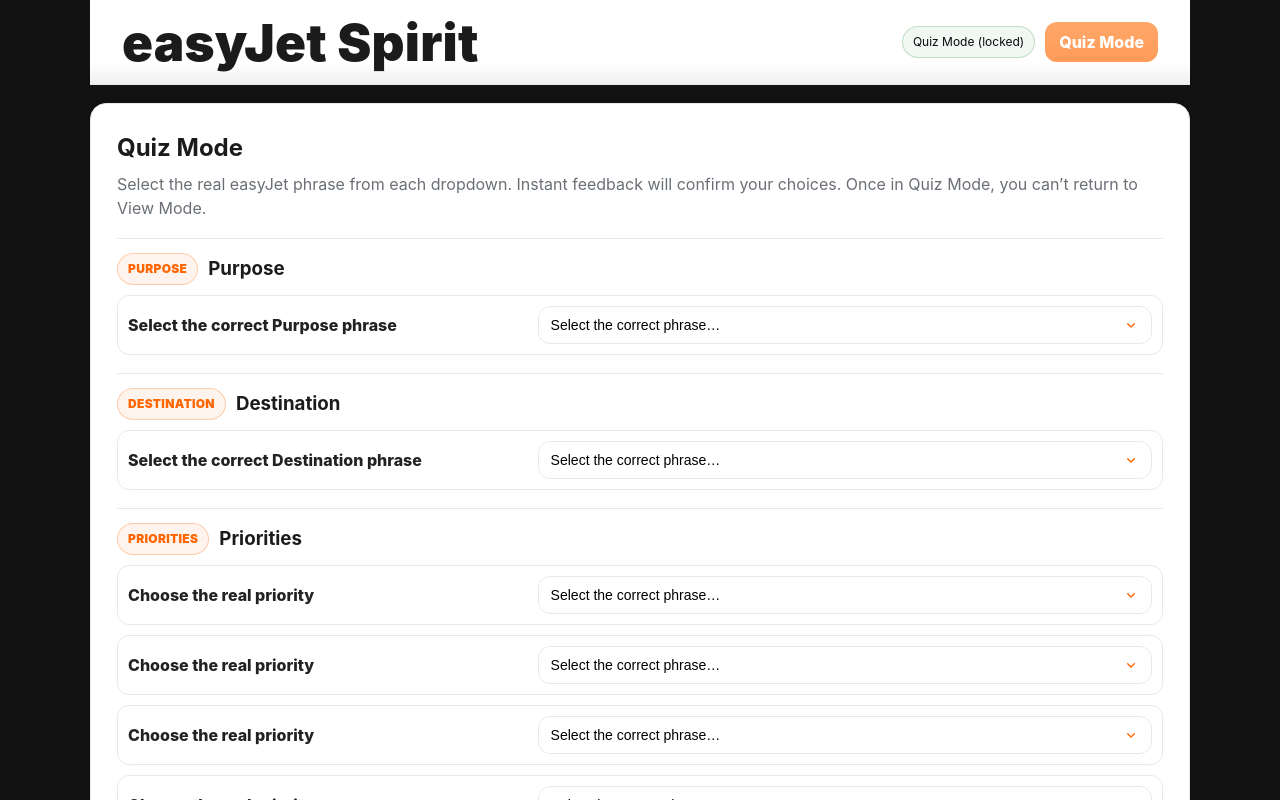
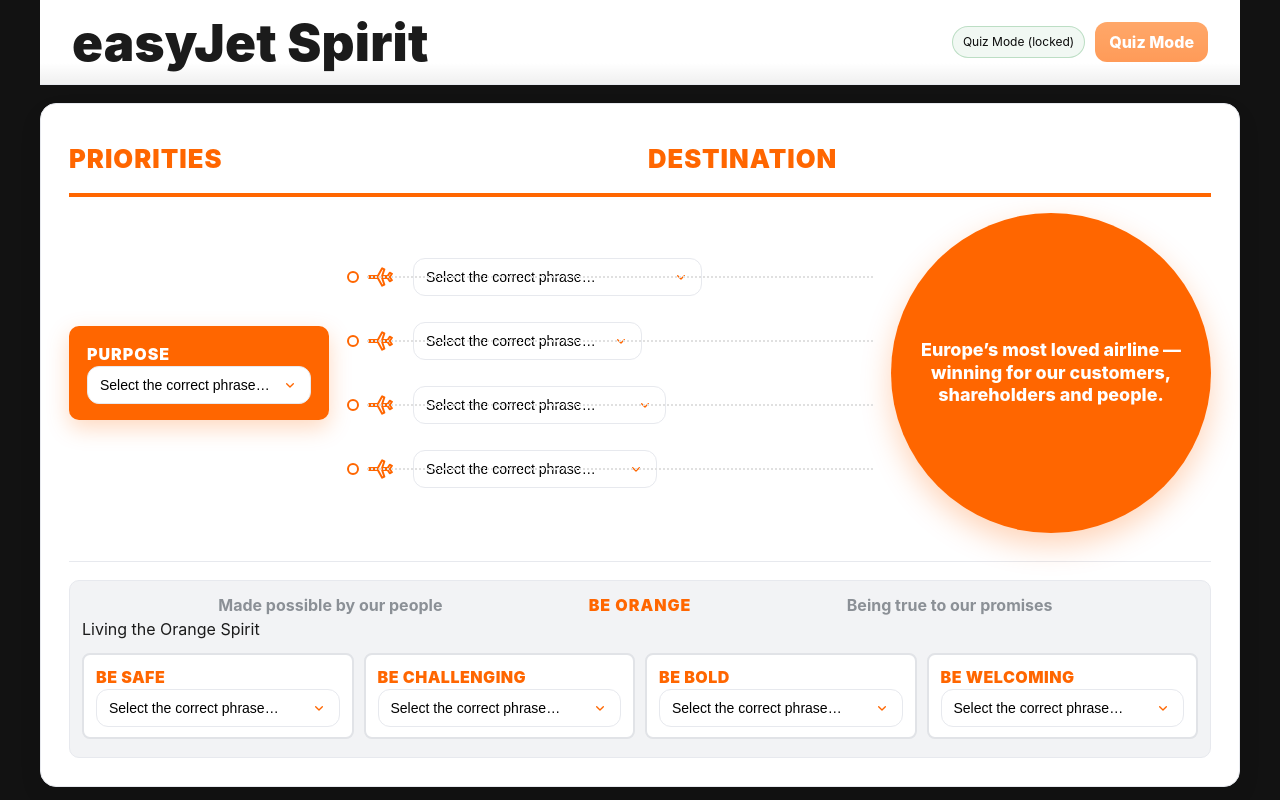
Before and after one commit to aleoliveto/CDS, a React (Vite) app in the folder frontend/: page /spirit in a window 1280 px wide. Both pictures are taken after a click on the button "Start Quiz". Built offline with nearby package versions, Linux system fonts and the light colour scheme.

Commit message:
Update SpiritPage.jsx

```diff
--- a/frontend/src/pages/SpiritPage.jsx
+++ b/frontend/src/pages/SpiritPage.jsx
@@ -2,50 +2,50 @@
 import "../SpiritPage.css";
 
 /**
- * easyJet SpiritPage — Board-Style Build
- * - View Mode: mirrors the internal “board” layout (chevron Purpose, dotted Priorities,
- *   Destination circle, BE ORANGE band)
- * - Quiz Mode: dropdown MCQs with randomized distractors, one-way switch
- * - Instant feedback: ✅ green fade / ❌ red shake
- * - Strict containment & responsive (desktop + iPad)
+ * easyJet SpiritPage — Board layout with inline dropdown quiz
+ * View Mode: static board
+ * Quiz Mode: same layout, phrases become dropdowns in-place
+ * - Priorities rows -> select
+ * - Purpose body -> select
+ * - BE ORANGE subtitles -> select
+ * - Destination circle stays static (read-only)
+ * Lock: once in Quiz Mode, cannot go back
+ * Feedback: ✅ fade green / ❌ shake red on each field
  */
 
 const DATA = {
   purpose: {
     label: "Purpose",
-    value: "Making low-cost travel easy",
+    correct: "Making low-cost travel easy",
     distractors: ["Making high-cost travel luxurious", "Making every seat free"],
   },
-  destination: {
-    label: "Destination",
-    value:
+  destination:
     "Europe’s most loved airline — winning for our customers, shareholders and people.",
-    distractors: [
-      "The world’s most luxurious airline — delighting VIPs only.",
-      "The biggest airline on Earth — at any cost.",
-    ],
-  },
   priorities: [
     {
-      label: "Building Europe’s best network",
+      id: "p1",
+      correct: "Building Europe’s best network",
       distractors: [
         "Becoming the world’s biggest carrier",
         "Connecting every country in the world",
       ],
     },
     {
-      label: "Transforming revenue",
+      id: "p2",
+      correct: "Transforming revenue",
       distractors: ["Maximising flight occupancy", "Expanding customer loyalty"],
     },
     {
-      label: "Delivering ease and reliability",
+      id: "p3",
+      correct: "Delivering ease and reliability",
       distractors: [
         "Improving cabin seating",
         "Offering the lowest fares always",
       ],
     },
     {
-      label: "Driving our low-cost model",
+      id: "p4",
+      correct: "Driving our low-cost model",
       distractors: [
         "Cutting all customer amenities",
         "Reducing aircraft maintenance",
@@ -54,87 +54,36 @@
   ],
   beOrange: [
     {
-      label: "Living the Orange Spirit",
-      hint: "Made possible by our people",
-      distractors: ["Living the Green Spirit", "Embracing the Blue Vision"],
-    },
-    {
-      label: "BE SAFE — Always with safety at our heart",
-      hint: "—",
+      id: "bo-safe",
+      title: "BE SAFE",
+      correct: "Always with safety at our heart",
       distractors: ["Safety is optional", "Safety only for long flights"],
     },
     {
-      label: "BE CHALLENGING — Always challenging cost",
-      hint: "—",
+      id: "bo-challenging",
+      title: "BE CHALLENGING",
+      correct: "Always challenging cost",
       distractors: [
         "Always reducing ticket prices to zero",
         "Always ignoring costs",
       ],
     },
     {
-      label: "BE BOLD — Making a positive difference",
-      hint: "—",
+      id: "bo-bold",
+      title: "BE BOLD",
+      correct: "Making a positive difference",
       distractors: ["Making a neutral impact", "Making a negative difference"],
     },
     {
-      label: "BE WELCOMING — Always warm and welcoming",
-      hint: "Being true to our promises",
-      distractors: [
-        "Always distant and cold",
-        "Always neutral and reserved",
-      ],
+      id: "bo-welcoming",
+      title: "BE WELCOMING",
+      correct: "Always warm and welcoming",
+      distractors: ["Always distant and cold", "Always neutral and reserved"],
     },
   ],
 };
 
-// Utils
-function shuffle(a) {
-  const arr = a.slice();
-  for (let i = arr.length - 1; i > 0; i--) {
-    const j = Math.floor(Math.random() * (i + 1));
-    [arr[i], arr[j]] = [arr[j], arr[i]];
-  }
-  return arr;
-}
-
-function buildQuizItems() {
-  const items = [];
-  items.push({
-    id: "purpose",
-    group: "Purpose",
-    prompt: "Select the correct Purpose phrase",
-    correct: DATA.purpose.value,
-    options: shuffle([DATA.purpose.value, ...DATA.purpose.distractors]),
-  });
-  items.push({
-    id: "destination",
-    group: "Destination",
-    prompt: "Select the correct Destination phrase",
-    correct: DATA.destination.value,
-    options: shuffle([DATA.destination.value, ...DATA.destination.distractors]),
-  });
-  DATA.priorities.forEach((p, i) =>
-    items.push({
-      id: `priority-${i}`,
-      group: "Priorities",
-      prompt: "Choose the real priority",
-      correct: p.label,
-      options: shuffle([p.label, ...p.distractors]),
-    })
-  );
-  DATA.beOrange.forEach((v, i) =>
-    items.push({
-      id: `orange-${i}`,
-      group: "BE ORANGE",
-      prompt: `Choose the real phrase`,
-      correct: v.label,
-      options: shuffle([v.label, ...v.distractors]),
-    })
-  );
-  return items;
-}
-
-// Small inline airplane icon
+// tiny plane icon
 const Plane = () => (
   <svg className="plane-ic" viewBox="0 0 24 24" aria-hidden>
     <path
@@ -147,33 +96,60 @@
   </svg>
 );
 
+// shuffle util
+function shuffle(a) {
+  const arr = a.slice();
+  for (let i = arr.length - 1; i > 0; i--) {
+    const j = Math.floor(Math.random() * (i + 1));
+    [arr[i], arr[j]] = [arr[j], arr[i]];
+  }
+  return arr;
+}
+
 export default function SpiritPage() {
   const [quizMode, setQuizMode] = useState(false);
   const [locked, setLocked] = useState(false);
+
+  // answers and status per id
   const [answers, setAnswers] = useState({});
-  const [status, setStatus] = useState({});
-  const quizItems = useMemo(buildQuizItems, []);
+  const [status, setStatus] = useState({}); // {id: 'correct'|'wrong'}
+
+  // build options once
+  const options = useMemo(() => {
+    const o = {};
+    o.purpose = shuffle([DATA.purpose.correct, ...DATA.purpose.distractors]);
+
+    DATA.priorities.forEach((row) => {
+      o[row.id] = shuffle([row.correct, ...row.distractors]);
+    });
+    DATA.beOrange.forEach((tile) => {
+      o[tile.id] = shuffle([tile.correct, ...tile.distractors]);
+    });
+    return o;
+  }, []);
 
   useEffect(() => {
     if (quizMode) setLocked(true);
   }, [quizMode]);
 
-  const handleSelect = (id, value, correct) => {
-    const ok = value === correct;
-    setAnswers((p) => ({ ...p, [id]: value }));
-    setStatus((p) => ({ ...p, [id]: ok ? "correct" : "wrong" }));
-
+  const mark = (id, ok) => {
+    setStatus((s) => ({ ...s, [id]: ok ? "correct" : "wrong" }));
     if (!ok) {
-      const row = document.getElementById(`row-${id}`);
-      if (row) {
-        row.classList.remove("shake-now");
-        // force reflow
+      const el = document.getElementById(`row-${id}`);
+      if (el) {
+        el.classList.remove("shake-now");
+        // reflow
         // eslint-disable-next-line no-unused-expressions
-        row.offsetHeight;
-        row.classList.add("shake-now");
-        setTimeout(() => row.classList.remove("shake-now"), 550);
+        el.offsetHeight;
+        el.classList.add("shake-now");
+        setTimeout(() => el.classList.remove("shake-now"), 550);
       }
     }
+  };
+
+  const onSelect = (id, value, correct) => {
+    setAnswers((a) => ({ ...a, [id]: value }));
+    mark(id, value === correct);
   };
 
   return (
@@ -195,54 +171,125 @@
         </div>
       </header>
 
-      {!quizMode ? (
       <main className="board-wrap" role="main">
-          {/* TOP STRIP: PRIORITIES heading */}
+        {/* head line */}
         <div className="board-head">
           <div className="board-head-left">PRIORITIES</div>
           <div className="board-head-right">DESTINATION</div>
         </div>
 
-          {/* CORE ROW: chevron purpose, priorities list, destination circle */}
+        {/* core: purpose chevron + priorities + destination */}
         <section className="board-core">
-            {/* Purpose chevron */}
-            <aside className="purpose">
+          {/* PURPOSE */}
+          <aside className={`purpose ${quizMode && status.purpose}`}>
             <div className="purpose-inner">
               <div className="purpose-title">PURPOSE</div>
+
+              {!quizMode ? (
                 <div className="purpose-body">
                   <div>Making</div>
                   <div>low-cost</div>
                   <div>travel easy</div>
                 </div>
+              ) : (
+                <div id="row-purpose" className="purpose-select-wrap">
+                  <select
+                    className={`ej-select ${
+                      status.purpose === "correct"
+                        ? "is-correct"
+                        : status.purpose === "wrong"
+                        ? "is-wrong"
+                        : ""
+                    }`}
+                    value={answers.purpose || ""}
+                    onChange={(e) =>
+                      onSelect("purpose", e.target.value, DATA.purpose.correct)
+                    }
+                  >
+                    <option value="" disabled>
+                      Select the correct phrase…
+                    </option>
+                    {options.purpose.map((v, i) => (
+                      <option key={i} value={v}>
+                        {v}
+                      </option>
+                    ))}
+                  </select>
+                  {status.purpose === "correct" && (
+                    <span className="mark ok-mark">✅</span>
+                  )}
+                  {status.purpose === "wrong" && (
+                    <span className="mark no-mark">❌</span>
+                  )}
+                </div>
+              )}
             </div>
             <div className="purpose-chevron" aria-hidden />
           </aside>
 
-            {/* Priorities list with dotted leaders and plane icons */}
+          {/* PRIORITIES */}
           <div className="prio-list">
-              {DATA.priorities.map((p, i) => (
-                <div key={i} className="prio-row">
+            {DATA.priorities.map((row) => {
+              const st = status[row.id];
+              const val = answers[row.id] || "";
+              return (
+                <div
+                  id={`row-${row.id}`}
+                  key={row.id}
+                  className={`prio-row ${quizMode ? st || "" : ""}`}
+                >
                   <div className="prio-dot" />
                   <div className="prio-leader">
                     <Plane />
-                    <span className="prio-text">{p.label}</span>
+                    {!quizMode ? (
+                      <span className="prio-text">{row.correct}</span>
+                    ) : (
+                      <div className="prio-select">
+                        <select
+                          className={`ej-select ${
+                            st === "correct"
+                              ? "is-correct"
+                              : st === "wrong"
+                              ? "is-wrong"
+                              : ""
+                          }`}
+                          value={val}
+                          onChange={(e) =>
+                            onSelect(row.id, e.target.value, row.correct)
+                          }
+                        >
+                          <option value="" disabled>
+                            Select the correct phrase…
+                          </option>
+                          {options[row.id].map((v, i) => (
+                            <option key={i} value={v}>
+                              {v}
+                            </option>
+                          ))}
+                        </select>
+                        {st === "correct" && (
+                          <span className="mark ok-mark">✅</span>
+                        )}
+                        {st === "wrong" && (
+                          <span className="mark no-mark">❌</span>
+                        )}
+                      </div>
+                    )}
                   </div>
                 </div>
-              ))}
+              );
+            })}
           </div>
 
-            {/* Destination big circle */}
+          {/* DESTINATION circle (read-only) */}
           <aside className="destination">
             <div className="dest-circle">
-                <div className="dest-text">
-                  Europe’s most loved airline — winning for our customers,
-                  shareholders and people.
-                </div>
+              <div className="dest-text">{DATA.destination}</div>
             </div>
           </aside>
         </section>
 
-          {/* BE ORANGE band */}
+        {/* BE ORANGE BAND */}
         <section className="orange-band">
           <div className="orange-band-top">
             <div className="band-col">Made possible by our people</div>
@@ -250,87 +297,62 @@
             <div className="band-col">Being true to our promises</div>
           </div>
 
+          {/* Center box present in your board */}
+          <div className="orange-center-box">Living the Orange Spirit</div>
+
           <div className="orange-pills">
-              <div className="pill">
-                <div className="pill-title">BE SAFE</div>
-                <div className="pill-sub">Always with safety at our heart</div>
-              </div>
-              <div className="pill">
-                <div className="pill-title">BE CHALLENGING</div>
-                <div className="pill-sub">Always challenging cost</div>
-              </div>
-              <div className="pill">
-                <div className="pill-title">BE BOLD</div>
-                <div className="pill-sub">Making a positive difference</div>
-              </div>
-              <div className="pill">
-                <div className="pill-title">BE WELCOMING</div>
-                <div className="pill-sub">Always warm and welcoming</div>
-              </div>
-            </div>
-          </section>
-        </main>
-      ) : (
-        <main className="quiz-wrap" role="main">
-          <section className="quiz-head">
-            <h2>Quiz Mode</h2>
-            <p>
-              Select the real easyJet phrase from each dropdown. Instant
-              feedback will confirm your choices. Once in Quiz Mode, you can’t
-              return to View Mode.
-            </p>
-          </section>
-
-          {["Purpose", "Destination", "Priorities", "BE ORANGE"].map((group) => (
-            <section key={group} className="quiz-group">
-              <div className="quiz-group-head">
-                <span className="chip">{group}</span>
-                <h3>{group}</h3>
-              </div>
-
-              {quizItems
-                .filter((q) => q.group === group)
-                .map((q) => {
-                  const st = status[q.id];
-                  const val = answers[q.id] ?? "";
-                  const ok = st === "correct";
-                  const no = st === "wrong";
+            {DATA.beOrange.map((tile) => {
+              const st = status[tile.id];
+              const val = answers[tile.id] || "";
 
               return (
                 <div
-                      id={`row-${q.id}`}
-                      key={q.id}
-                      className={`quiz-row ${ok ? "ok" : no ? "no" : ""}`}
+                  id={`row-${tile.id}`}
+                  key={tile.id}
+                  className={`pill ${quizMode ? st || "" : ""}`}
                 >
-                      <label htmlFor={`sel-${q.id}`}>{q.prompt}</label>
+                  <div className="pill-title">{tile.title}</div>
 
-                      <div className="select-wrap">
+                  {!quizMode ? (
+                    <div className="pill-sub">{tile.correct}</div>
+                  ) : (
+                    <div className="pill-select">
                       <select
-                          id={`sel-${q.id}`}
-                          className={`ej-select ${ok ? "is-correct" : no ? "is-wrong" : ""}`}
+                        className={`ej-select ${
+                          st === "correct"
+                            ? "is-correct"
+                            : st === "wrong"
+                            ? "is-wrong"
+                            : ""
+                        }`}
                         value={val}
-                          onChange={(e) => handleSelect(q.id, e.target.value, q.correct)}
+                        onChange={(e) =>
+                          onSelect(tile.id, e.target.value, tile.correct)
+                        }
                       >
                         <option value="" disabled>
                           Select the correct phrase…
                         </option>
-                          {q.options.map((opt, i) => (
-                            <option key={i} value={opt}>
-                              {opt}
+                        {options[tile.id].map((v, i) => (
+                          <option key={i} value={v}>
+                            {v}
                           </option>
                         ))}
                       </select>
-
-                        {ok && <span className="mark ok-mark">✅</span>}
-                        {no && <span className="mark no-mark">❌</span>}
+                      {st === "correct" && (
+                        <span className="mark ok-mark">✅</span>
+                      )}
+                      {st === "wrong" && (
+                        <span className="mark no-mark">❌</span>
+                      )}
                     </div>
+                  )}
                 </div>
               );
             })}
+          </div>
         </section>
-          ))}
       </main>
-      )}
 
       <footer className="ej-footer">
         <span>easyJet • Spirit</span>
```
Lines whose indentation alone changed are shown as unchanged.
